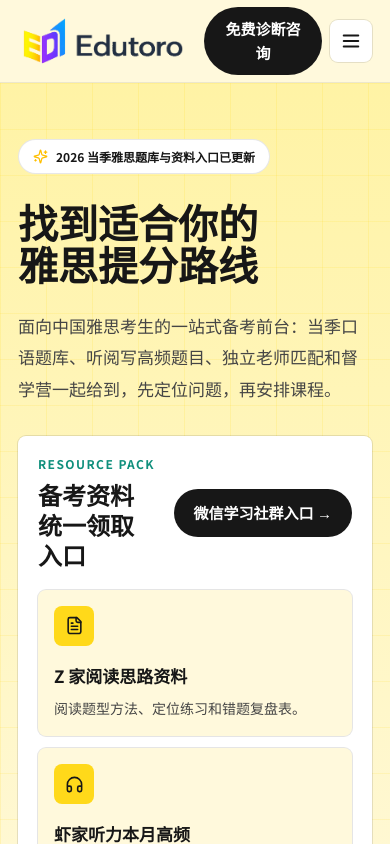
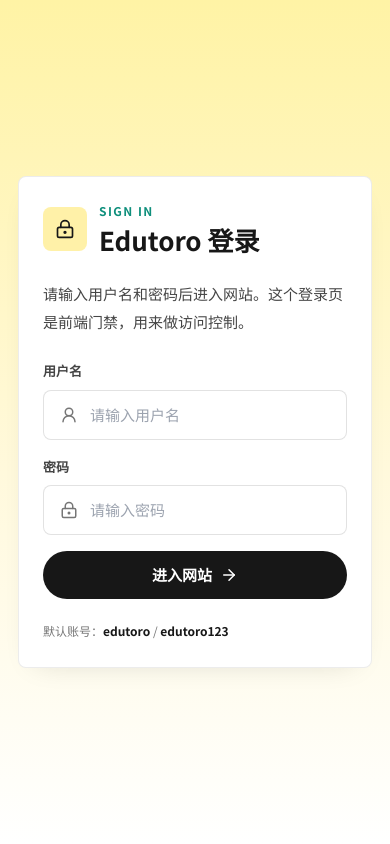
Before and after one commit to Tanya666117/edutoro-ielts, a React (Vite) app: page / in a window 390 px wide. Shown: the top 844 px of the page. Built offline with nearby package versions, Linux system fonts and the light colour scheme.

Commit message:
Add frontend login gate

```diff
--- a/src/App.tsx
+++ b/src/App.tsx
@@ -1,8 +1,10 @@
 import { useEffect, useState } from 'react'
 import { ContactModal } from './components/ContactModal'
 import { Footer } from './components/Footer'
+import { LoginGate } from './components/LoginGate'
 import { Navbar } from './components/Navbar'
 import { ResourcePackModal } from './components/ResourcePackModal'
+import { AUTH_STORAGE_KEY, LOGIN_CREDENTIALS } from './data/auth'
 import { NAV_ITEMS, type PageId } from './data/site'
 import { ContactSection } from './sections/ContactSection'
 import { CasesSection } from './sections/CasesSection'
@@ -20,6 +22,8 @@ export default function App() {
   const [activePage, setActivePage] = useState<PageId>('hero')
   const [contactOpen, setContactOpen] = useState(false)
   const [resourceOpen, setResourceOpen] = useState(false)
+  const [isAuthed, setIsAuthed] = useState(() => window.localStorage.getItem(AUTH_STORAGE_KEY) === 'true')
+  const [loginError, setLoginError] = useState<string | null>(null)
 
   useEffect(() => {
     const pageFromHash = window.location.hash.replace('#', '') as PageId
@@ -37,9 +41,38 @@ export default function App() {
     setContactOpen(true)
   }
 
+  const handleLogin = (username: string, password: string) => {
+    const ok = username === LOGIN_CREDENTIALS.username && password === LOGIN_CREDENTIALS.password
+    if (!ok) {
+      setLoginError('用户名或密码不正确')
+      return
+    }
+
+    window.localStorage.setItem(AUTH_STORAGE_KEY, 'true')
+    setIsAuthed(true)
+    setLoginError(null)
+  }
+
+  const handleLogout = () => {
+    window.localStorage.removeItem(AUTH_STORAGE_KEY)
+    setIsAuthed(false)
+    setContactOpen(false)
+    setResourceOpen(false)
+    setLoginError(null)
+  }
+
+  if (!isAuthed) {
+    return <LoginGate error={loginError} onSubmit={handleLogin} />
+  }
+
   return (
     <>
-      <Navbar activePage={activePage} onNavigate={navigate} onContact={() => setContactOpen(true)} />
+      <Navbar
+        activePage={activePage}
+        onNavigate={navigate}
+        onContact={() => setContactOpen(true)}
+        onLogout={handleLogout}
+      />
       <main>
         {activePage === 'hero' && <Hero onNavigate={navigate} onResource={() => setResourceOpen(true)} />}
         {activePage === 'services' && <ServicesSection onContact={() => setContactOpen(true)} onNavigate={navigate} />}
--- /dev/null
+++ b/src/components/LoginGate.tsx
@@ -0,0 +1,83 @@
+import { FormEvent, useState } from 'react'
+import { ArrowRight, LockKeyhole, UserRound } from 'lucide-react'
+
+interface LoginGateProps {
+  error: string | null
+  onSubmit: (username: string, password: string) => void
+}
+
+export function LoginGate({ error, onSubmit }: LoginGateProps) {
+  const [username, setUsername] = useState('')
+  const [password, setPassword] = useState('')
+
+  const handleSubmit = (event: FormEvent<HTMLFormElement>) => {
+    event.preventDefault()
+    onSubmit(username.trim(), password)
+  }
+
+  return (
+    <main className="min-h-screen bg-[linear-gradient(180deg,#fff3a5_0%,#fff9dc_56%,#ffffff_100%)]">
+      <div className="shell flex min-h-screen items-center justify-center py-10">
+        <section className="card w-full max-w-[460px] p-6 sm:p-8">
+          <div className="mb-6 flex items-center gap-3">
+            <div className="flex h-11 w-11 items-center justify-center rounded-[8px] bg-[var(--yellow-soft)] text-[var(--ink)]">
+              <LockKeyhole size={20} />
+            </div>
+            <div>
+              <p className="text-[12px] font-extrabold uppercase tracking-[0.12em] text-[var(--teal)]">Sign in</p>
+              <h1 className="mt-1 text-[26px] font-black leading-tight text-[var(--ink)]">Edutoro 登录</h1>
+            </div>
+          </div>
+
+          <p className="mb-6 text-[15px] leading-7 text-[var(--ink-2)]">
+            请输入用户名和密码后进入网站。这个登录页是前端门禁，用来做访问控制。
+          </p>
+
+          <form className="space-y-4" onSubmit={handleSubmit}>
+            <label className="block">
+              <span className="mb-2 block text-[13px] font-bold text-[var(--ink-2)]">用户名</span>
+              <div className="flex items-center gap-3 rounded-[8px] border border-[rgba(23,23,23,0.12)] bg-white px-4 py-3">
+                <UserRound size={18} className="shrink-0 text-[var(--ink-3)]" />
+                <input
+                  type="text"
+                  autoComplete="username"
+                  value={username}
+                  onChange={(event) => setUsername(event.target.value)}
+                  placeholder="请输入用户名"
+                  className="w-full border-0 bg-transparent text-[15px] outline-none"
+                />
+              </div>
+            </label>
+
+            <label className="block">
+              <span className="mb-2 block text-[13px] font-bold text-[var(--ink-2)]">密码</span>
+              <div className="flex items-center gap-3 rounded-[8px] border border-[rgba(23,23,23,0.12)] bg-white px-4 py-3">
+                <LockKeyhole size={18} className="shrink-0 text-[var(--ink-3)]" />
+                <input
+                  type="password"
+                  autoComplete="current-password"
+                  value={password}
+                  onChange={(event) => setPassword(event.target.value)}
+                  placeholder="请输入密码"
+                  className="w-full border-0 bg-transparent text-[15px] outline-none"
+                />
+              </div>
+            </label>
+
+            {error && <p className="rounded-[8px] bg-[#fff1a8] px-4 py-3 text-[13px] font-bold text-[var(--ink)]">{error}</p>}
+
+            <button type="submit" className="btn btn-dark w-full justify-center">
+              进入网站
+              <ArrowRight size={18} />
+            </button>
+          </form>
+
+          <p className="mt-5 text-[12px] leading-6 text-[var(--ink-3)]">
+            默认账号：<span className="font-bold text-[var(--ink)]">edutoro</span> /{' '}
+            <span className="font-bold text-[var(--ink)]">edutoro123</span>
+          </p>
+        </section>
+      </div>
+    </main>
+  )
+}
--- a/src/components/Navbar.tsx
+++ b/src/components/Navbar.tsx
@@ -1,5 +1,5 @@
 import { useState } from 'react'
-import { Menu, X } from 'lucide-react'
+import { LogOut, Menu, X } from 'lucide-react'
 import { NAV_ITEMS, SITE, type PageId } from '../data/site'
 
 const LOGO_SRC = `${import.meta.env.BASE_URL}edutoro-logo-transparent.png`
@@ -9,9 +9,10 @@ interface NavbarProps {
   activePage: PageId
   onNavigate: (page: PageId) => void
   onContact: () => void
+  onLogout: () => void
 }
 
-export function Navbar({ activePage, onNavigate, onContact }: NavbarProps) {
+export function Navbar({ activePage, onNavigate, onContact, onLogout }: NavbarProps) {
   const [open, setOpen] = useState(false)
 
   const navigate = (page: PageId) => {
@@ -22,6 +23,11 @@ export function Navbar({ activePage, onNavigate, onContact }: NavbarProps) {
   const openContact = () => {
     setOpen(false)
     onContact()
+  }
+
+  const logout = () => {
+    setOpen(false)
+    onLogout()
   }
 
   return (
@@ -67,6 +73,14 @@ export function Navbar({ activePage, onNavigate, onContact }: NavbarProps) {
           </button>
           <button
             type="button"
+            onClick={logout}
+            className="hidden items-center gap-2 rounded-[8px] bg-white px-4 py-2 text-[13px] font-extrabold text-[var(--ink)] ring-1 ring-black/10 transition hover:bg-[var(--yellow-soft)] sm:inline-flex"
+          >
+            <LogOut size={16} />
+            退出
+          </button>
+          <button
+            type="button"
             className="rounded-[8px] bg-white p-2.5 ring-1 ring-black/10 lg:hidden"
             onClick={() => setOpen((value) => !value)}
             aria-label="菜单"
@@ -96,6 +110,14 @@ export function Navbar({ activePage, onNavigate, onContact }: NavbarProps) {
           <button type="button" onClick={openContact} className="btn btn-dark mt-2 w-full">
             免费诊断咨询
           </button>
+          <button
+            type="button"
+            onClick={logout}
+            className="mt-2 inline-flex w-full items-center justify-center gap-2 rounded-[8px] bg-white px-4 py-3 text-sm font-extrabold text-[var(--ink)] ring-1 ring-black/10"
+          >
+            <LogOut size={16} />
+            退出登录
+          </button>
         </nav>
       )}
     </header>
--- /dev/null
+++ b/src/data/auth.ts
@@ -0,0 +1,6 @@
+export const AUTH_STORAGE_KEY = 'edutoro-authenticated'
+
+export const LOGIN_CREDENTIALS = {
+  username: 'edutoro',
+  password: 'edutoro123',
+} as const
```
